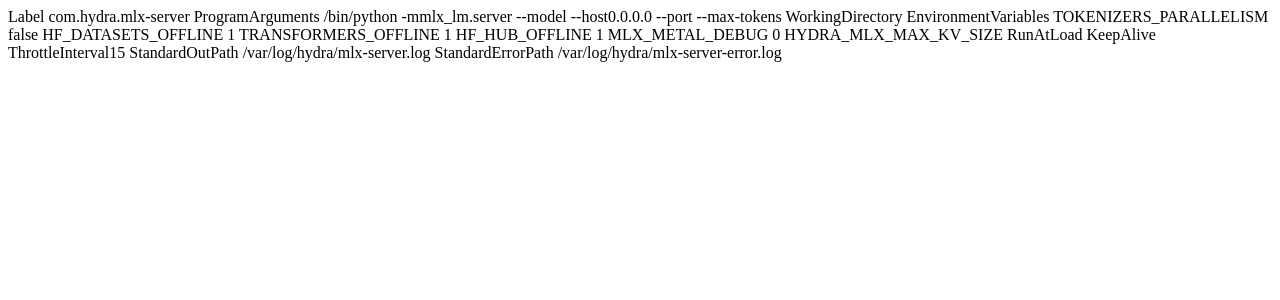
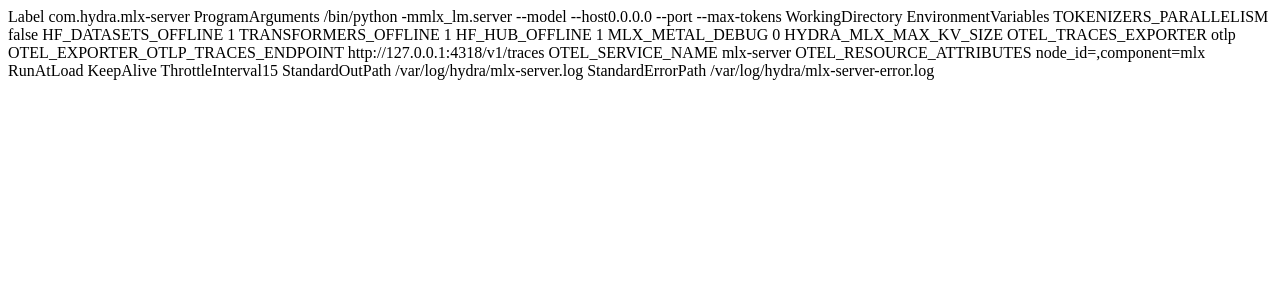
Before and after one commit to hellodk/vllm, a Python web app: template ansible/roles/llm-mlx/templates/com.hydra.mlx-server.plist.j2 in a window 1280 px wide. Shown: the top 300 px of the page. Run offline with Jinja, Linux system fonts and the light colour scheme; the template is opened without the code that fills it, so the values that code supplies are empty.

Commit message:
feat(ansible): export OTLP traces from LLM engines to the gateway (LLM-6, LLM-5)
Wire OTLP trace export into the engine LaunchDaemons: vLLM gains
--otlp-traces-endpoint and the MLX server gets OTEL_TRACES_EXPORTER /
OTEL_EXPORTER_OTLP_TRACES_ENDPOINT / OTEL_SERVICE_NAME /
OTEL_RESOURCE_ATTRIBUTES so spans reach the otel agent. Clarify the
pure-MLX perf-sidecar path so llm-mlx is exposed and discovered (LLM-5).

```diff
--- a/ansible/roles/llm-mlx/templates/com.hydra.mlx-server.plist.j2
+++ b/ansible/roles/llm-mlx/templates/com.hydra.mlx-server.plist.j2
@@ -51,6 +51,15 @@
     <string>0</string>
     <key>HYDRA_MLX_MAX_KV_SIZE</key>
     <string>{{ mlx_max_kv_size }}</string>
+    <!-- LLM-6: OTLP trace export to the local OTEL agent → gateway -->
+    <key>OTEL_TRACES_EXPORTER</key>
+    <string>otlp</string>
+    <key>OTEL_EXPORTER_OTLP_TRACES_ENDPOINT</key>
+    <string>{{ otel_traces_http_endpoint | default('http://127.0.0.1:4318') }}/v1/traces</string>
+    <key>OTEL_SERVICE_NAME</key>
+    <string>mlx-server</string>
+    <key>OTEL_RESOURCE_ATTRIBUTES</key>
+    <string>node_id={{ hydra_node_id | default(inventory_hostname) }},component=mlx</string>
   </dict>
 
   <key>RunAtLoad</key><true/>
--- a/ansible/roles/llm-vllm/templates/com.hydra.vllm-server.plist.j2
+++ b/ansible/roles/llm-vllm/templates/com.hydra.vllm-server.plist.j2
@@ -28,6 +28,9 @@
     <string>0.0.0.0</string>
     <string>--port</string>
     <string>{{ vllm_port }}</string>
+    <!-- LLM-6: export prefill/decode/queue spans to the local OTEL agent → gateway -->
+    <string>--otlp-traces-endpoint</string>
+    <string>{{ otel_traces_grpc_endpoint | default('127.0.0.1:4317') }}</string>
   </array>
 
   <key>WorkingDirectory</key>
```
Also changed, not shown: ansible/roles/llm-mlx/tasks/main.yml (+8 -0 lines).
